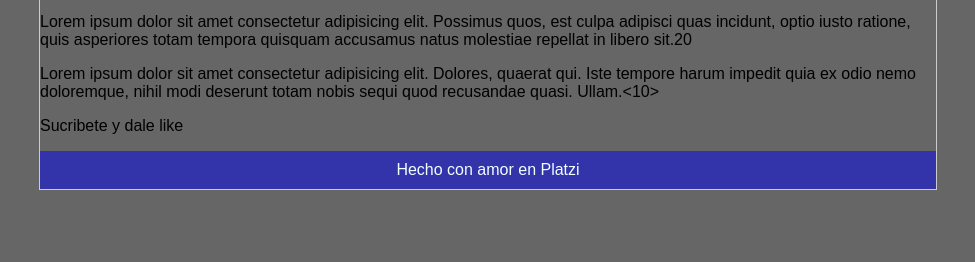
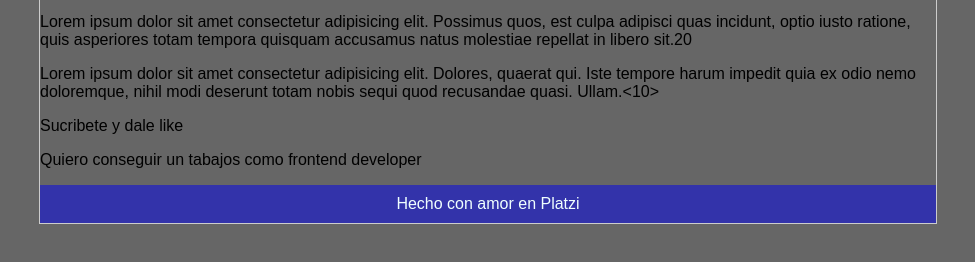
Before and after one commit to Carlosgualpa/Hyperblog, a plain HTML site: page index.html in a window 1280 px wide. Shown: the part 186-448 px from the top of the page, without its empty margins (152-1127 px from the left). Drawn offline with Linux system fonts and the light colour scheme.

```diff
--- a/index.html
+++ b/index.html
@@ -22,6 +22,7 @@
             <p>Lorem ipsum dolor sit amet consectetur adipisicing elit. Possimus quos, est culpa adipisci quas incidunt, optio iusto ratione, quis asperiores totam tempora quisquam accusamus natus molestiae repellat in libero sit.20</p>
             Lorem ipsum dolor sit amet consectetur adipisicing elit. Dolores, quaerat qui. Iste tempore harum impedit quia ex odio nemo doloremque, nihil modi deserunt totam nobis sequi quod recusandae quasi. Ullam.<10></10>
             <p>Sucribete y dale like</p>
+            <p>Quiero conseguir un tabajos como frontend developer</p>
         </div>
         <div class="footer">
             Hecho con amor en Platzi
```
